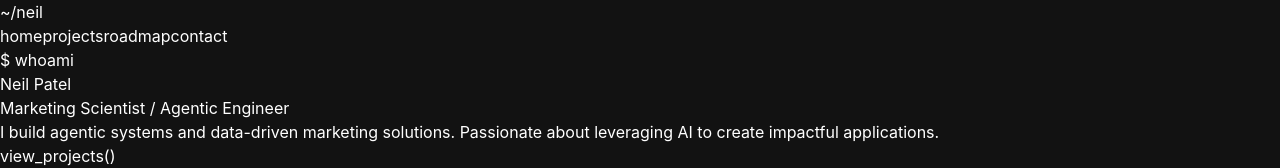
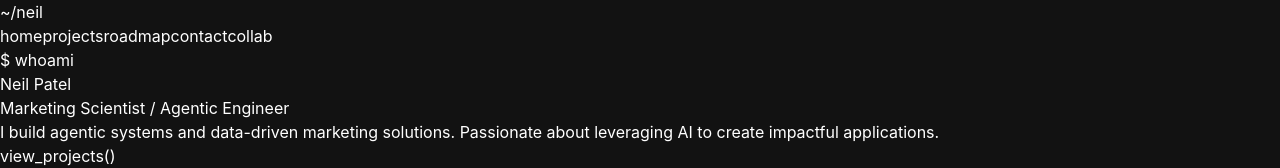
Before and after one commit to neilkpatel/1-2-26-portfolio, a React (Vite) app: page / in a window 1280 px wide. Shown: the top 168 px of the page. Built offline with nearby package versions, Linux system fonts and the light colour scheme.

Commit message:
Move collab link to top nav bar
Co-Authored-By: Claude Opus 4.6 <noreply@anthropic.com>

```diff
--- a/src/App.jsx
+++ b/src/App.jsx
@@ -63,6 +63,12 @@ function App() {
                   {item.toLowerCase()}
                 </button>
               ))}
+              <a
+                href="https://22226archway.vercel.app"
+                className="text-sm font-mono text-gray-400 hover:text-green-400 transition-colors"
+              >
+                collab
+              </a>
             </div>
           </div>
         </div>
@@ -474,7 +480,6 @@ function App() {
             <p className="text-gray-600 text-xs font-mono">
               © {new Date().getFullYear()} Neil Patel
             </p>
-            <a href="https://22226archway.vercel.app" className="text-gray-600 hover:text-green-400 text-xs font-mono mt-3 inline-block transition-colors">collab</a>
           </div>
         </footer>
       </div>
```
